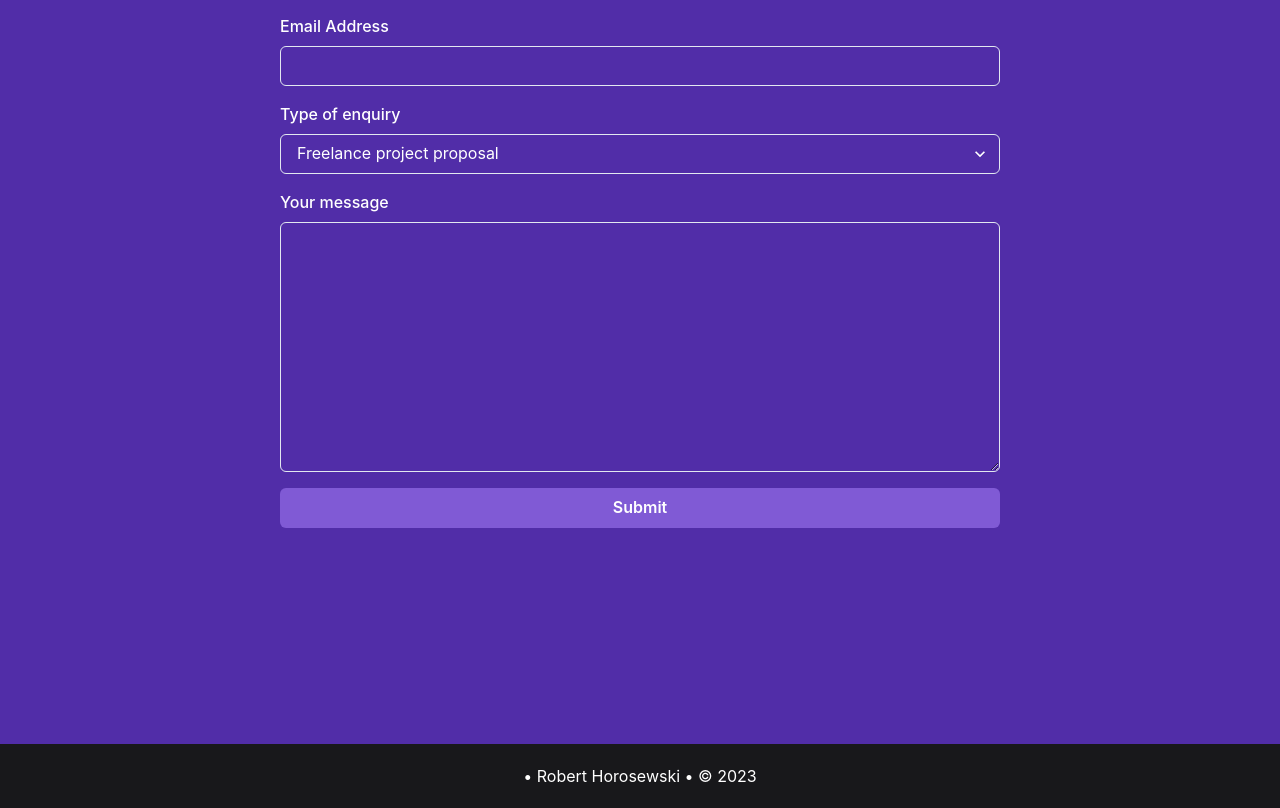
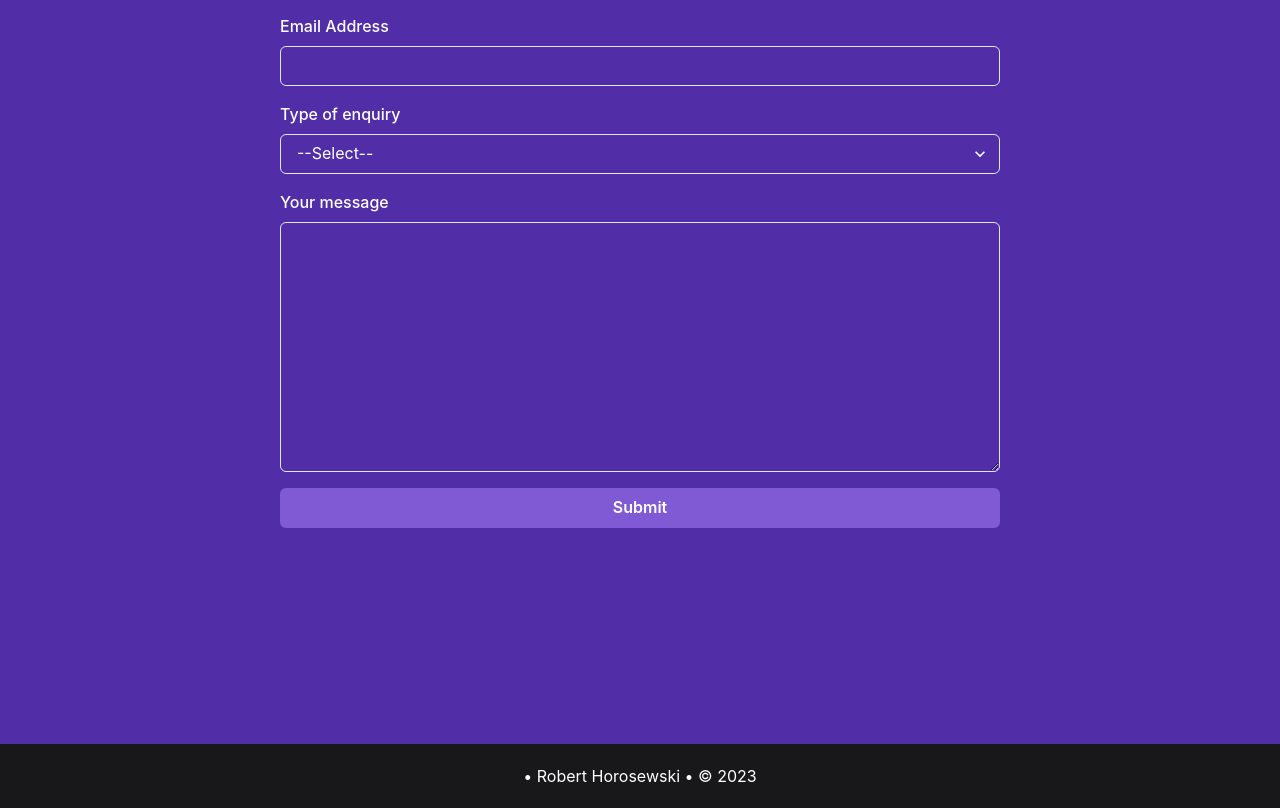
Before and after one commit to horoserp/React-Portfolio, a React (Create React App) app: page / in a window 1280 px wide. Shown: the part 2405-3213 px from the top of the page. Built offline with nearby package versions, Linux system fonts and the light colour scheme.

Commit message:
Added default "--Select--" value .

```diff
--- a/src/components/ContactMeSection.js
+++ b/src/components/ContactMeSection.js
@@ -33,7 +33,7 @@ const LandingSection = () => {
     initialValues: {
       firstName: '',
       email: '',
-      type: 'hireMe',
+      type: 'select',
       comment: '',
     },
     onSubmit: (values) => {
@@ -93,6 +93,7 @@ const LandingSection = () => {
                   name="type"
                   {...formik.getFieldProps('type')}
                   >
+                  <option value="select">--Select--</option>
                   <option value="hireMe">Freelance project proposal</option>
                   <option value="openSource">
                     Open source consultancy session
```
